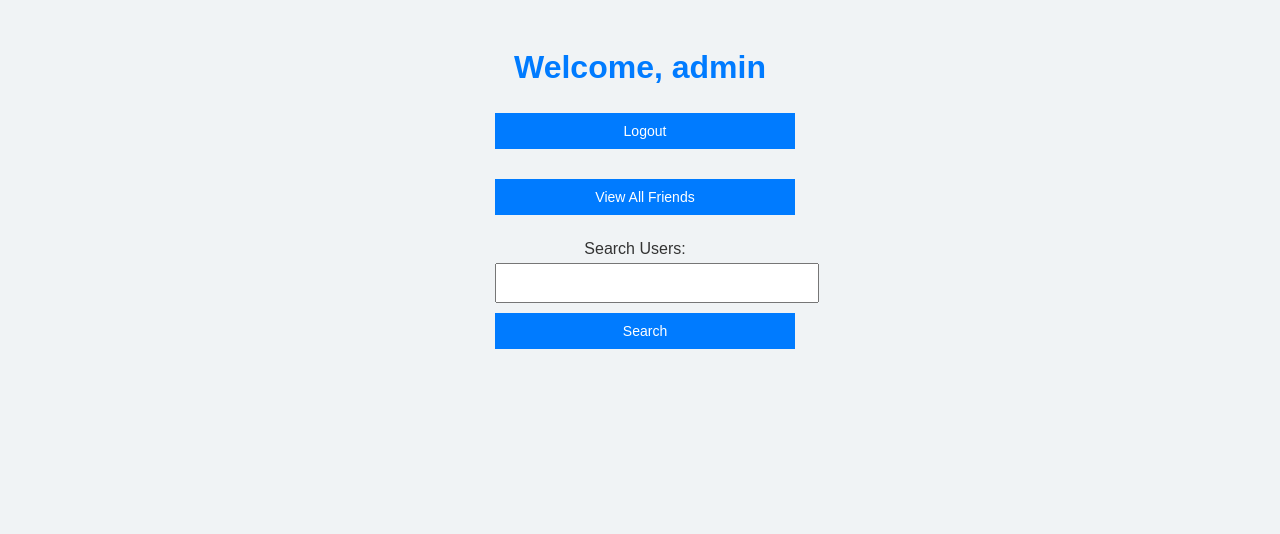
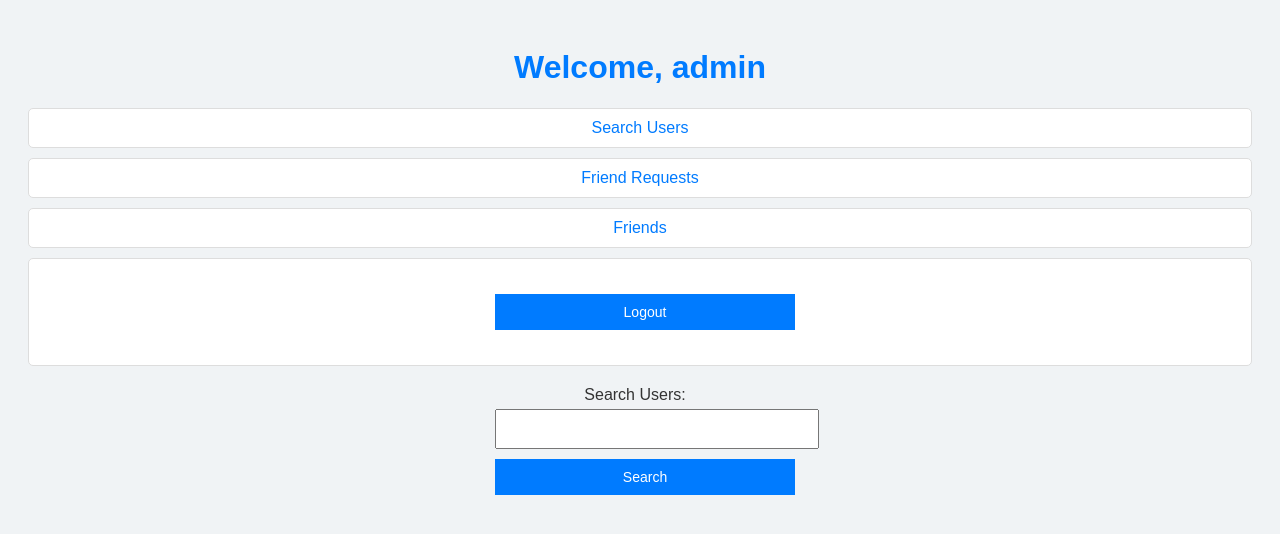
Before and after one commit to 22Aravind18/social_network, a Django app: page /home/ in a window 1280 px wide. Shown: the top 534 px of the page. Run offline with Django 5.2, Linux system fonts and the light colour scheme; a user stored in the database is signed in; data comes from the database, SQL or seed files in the repository; both versions use the stored data as it was after the commit.

Commit message:
10 per page

```diff
--- /dev/null
+++ b/api/pagination.py
@@ -0,0 +1,6 @@
+from rest_framework.pagination import PageNumberPagination
+
+class CustomPagination(PageNumberPagination):
+    page_size = 10
+    page_size_query_param = 'page_size'
+    max_page_size = 100
--- a/api/templates/home.html
+++ b/api/templates/home.html
@@ -10,33 +10,27 @@
 <body>
     <h1>Welcome, {{ user.username }}</h1>
 
-    <!-- Logout button -->
+    <!-- Navigation Tabs -->
+    <ul class="nav">
+        <li><a href="{% url 'home' %}?tab=search">Search Users</a></li>
+        <li><a href="{% url 'home' %}?tab=friend-requests">Friend Requests</a></li>
+        <li><a href="{% url 'home' %}?tab=friends">Friends</a></li>
+        <li>
             <form method="post" action="{% url 'logout' %}">
                 {% csrf_token %}
                 <button type="submit">Logout</button>
             </form>
+        </li>
+    </ul>
 
-    <!-- List all friends button -->
-    <form method="get" action="{% url 'home' %}">
-        <input type="hidden" name="view" value="friends">
-        <button type="submit">View All Friends</button>
-    </form>
-
+    {% if tab == 'search' %}
         <!-- Search bar -->
         <form method="get" action="{% url 'home' %}">
+            <input type="hidden" name="tab" value="search">
             <label for="keyword">Search Users:</label>
-        <input type="text" id="keyword" name="keyword" required>
+            <input type="text" id="keyword" name="keyword" value="{{ request.GET.keyword }}" required>
             <button type="submit">Search</button>
         </form>
-
-    {% if view == 'friends' and friends %}
-        <h2>Your Friends:</h2>
-        <ul>
-        {% for friend in friends %}
-            <li>{{ friend.username }} ({{ friend.email }})</li>
-        {% endfor %}
-        </ul>
-    {% endif %}
 
         {% if users %}
             <h2>Search Results:</h2>
@@ -53,23 +47,39 @@
             {% endfor %}
             </ul>
         {% endif %}
-
+    {% elif tab == 'friend-requests' %}
+        <!-- Pending Friend Requests -->
         {% if pending_requests %}
             <h2>Pending Friend Requests:</h2>
             <ul>
-        {% for request in pending_requests %}
-            <li>{{ request.from_user.username }} ({{ request.from_user.email }})
-                <form method="post" action="{% url 'respond_friend_request' request.id 'accept' %}">
+            {% for fr in pending_requests %}
+                <li>{{ fr.from_user.username }} ({{ fr.from_user.email }})
+                    <form method="post" action="{% url 'respond_friend_request' fr.id 'accept' %}">
                         {% csrf_token %}
                         <button type="submit">Accept</button>
                     </form>
-                <form method="post" action="{% url 'respond_friend_request' request.id 'reject' %}">
+                    <form method="post" action="{% url 'respond_friend_request' fr.id 'reject' %}">
                         {% csrf_token %}
                         <button type="submit">Reject</button>
                     </form>
                 </li>
             {% endfor %}
             </ul>
+        {% else %}
+            <p>No pending friend requests.</p>
+        {% endif %}
+    {% elif tab == 'friends' %}
+        <!-- Friends List -->
+        {% if friends %}
+            <h2>Your Friends:</h2>
+            <ul>
+            {% for friend in friends %}
+                <li>{{ friend.username }} ({{ friend.email }})</li>
+            {% endfor %}
+            </ul>
+        {% else %}
+            <p>You have no friends yet.</p>
+        {% endif %}
     {% endif %}
 </body>
 </html>
--- a/api/urls.py
+++ b/api/urls.py
@@ -1,14 +1,13 @@
 from django.urls import path
-from .views import signup_view, login_view, home_view, logout_view, send_friend_request, respond_friend_request, list_friends, list_pending_requests
+from .views import signup_view, login_view, home_view, logout_view, send_friend_request, respond_friend_request,SearchView, list_friends, list_pending_requests
 
 urlpatterns = [
     path('', login_view, name='login'),  # Default to the login view
     path('signup-page/', signup_view, name='signup'),
     path('login/', login_view, name='login'),
-    path('logout/', logout_view, name='logout'),  # Add logout URL
+    path('logout/', logout_view, name='logout'),
     path('home/', home_view, name='home'),
+    path('search/', SearchView.as_view(), name='search'),
     path('friend-request/<int:user_id>/', send_friend_request, name='send_friend_request'),
     path('respond-request/<int:request_id>/<str:action>/', respond_friend_request, name='respond_friend_request'),
-    path('friends/', list_friends, name='list_friends'),
-    path('pending-requests/', list_pending_requests, name='list_pending_requests'),
 ]
--- a/api/views.py
+++ b/api/views.py
@@ -9,6 +9,10 @@ from .forms import SignUpForm, LoginForm
 from .serializers import UserSerializer, FriendRequestSerializer
 from .models import FriendRequest
 from django.db.models import Q
+from rest_framework.pagination import PageNumberPagination
+from rest_framework.generics import ListAPIView, GenericAPIView
+from rest_framework.permissions import IsAuthenticated
+from .pagination import CustomPagination
 
 User = get_user_model()
 
@@ -47,13 +51,17 @@ def login_view(request):
 
 @login_required
 def home_view(request):
+    tab = request.GET.get('tab', 'search')
     keyword = request.GET.get('keyword', '')
-    view = request.GET.get('view', '')
-    users = User.objects.filter(Q(email__icontains=keyword) | Q(username__icontains=keyword)) if keyword else None
-    pending_requests = FriendRequest.objects.filter(to_user=request.user, is_accepted=False)
+    users = None
+    friends = None
+    pending_requests = None
 
-    friends = None
-    if view == 'friends':
+    if tab == 'search' and keyword:
+        users = User.objects.filter(Q(email__icontains=keyword) | Q(username__icontains=keyword))
+    elif tab == 'friend-requests':
+        pending_requests = FriendRequest.objects.filter(to_user=request.user, is_accepted=False)
+    elif tab == 'friends':
         friends = User.objects.filter(received_requests__from_user=request.user, received_requests__is_accepted=True) | \
                   User.objects.filter(sent_requests__to_user=request.user, sent_requests__is_accepted=True)
 
@@ -61,7 +69,7 @@ def home_view(request):
         'users': users,
         'pending_requests': pending_requests,
         'friends': friends,
-        'view': view
+        'tab': tab
     })
 
 @api_view(['POST'])
@@ -116,3 +124,14 @@ from django.contrib.auth import logout
 def logout_view(request):
     logout(request)
     return redirect('login')
+
+class SearchView(ListAPIView):
+    serializer_class = UserSerializer
+    permission_classes = [IsAuthenticated]
+    pagination_class = CustomPagination  # Use CustomPagination
+
+    def get_queryset(self):
+        keyword = self.request.query_params.get('keyword', '')
+        if keyword:
+            return User.objects.filter(Q(email__iexact=keyword) | Q(username__icontains=keyword))
+        return User.objects.none()
--- a/social_network/settings.py
+++ b/social_network/settings.py
@@ -20,7 +20,7 @@ BASE_DIR = Path(__file__).resolve().parent.parent
 # See https://docs.djangoproject.com/en/5.0/howto/deployment/checklist/
 
 # SECURITY WARNING: keep the secret key used in production secret!
-SECRET_KEY = ""
+SECRET_KEY = "django-insecure-ei8&swl5t$ey$h3=0n%6oj3w_v-vsi@l80)uk80hw5rknu@^*o"
 
 # SECURITY WARNING: don't run with debug turned on in production!
 DEBUG = True
```
Also changed, not shown: db.sqlite3. Lines whose indentation alone changed are shown as unchanged.
